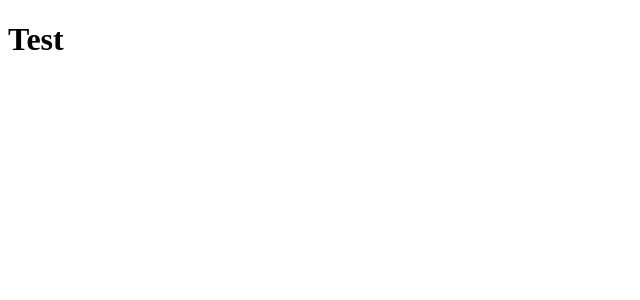
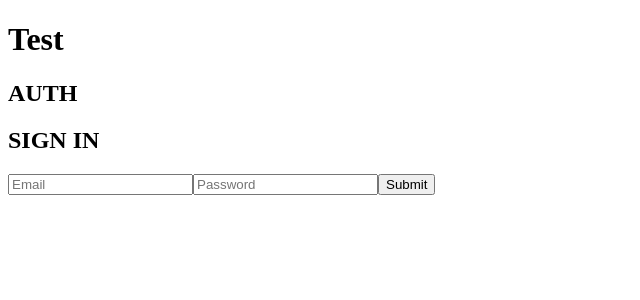
Before and after one commit to ujon/ujon-frontend-react, a React (Create React App) app: page /test in a window 1280 px wide. Shown: the top 300 px of the page, without its empty margins (0-640 px from the left). Built offline with nearby package versions, Linux system fonts and the light colour scheme.

Commit message:
feature: Update {Signin}

```diff
--- a/src/App.js
+++ b/src/App.js
@@ -3,16 +3,21 @@ import { BrowserRouter as Router, Route, Switch } from "react-router-dom";
 // Redux
 import { Provider } from "react-redux";
 import { PersistGate } from "redux-persist/integration/react";
+import { store, persistor } from "./store";
 // Components/pages
 import Home from "./components/pages/Home";
 import Test from "./components/pages/Test";
 
 const App = () => (
+	<Provider store={store}>
+		<PersistGate persistor={persistor}>
 			<Router>
 				<Switch>
 					<Route exact path="/test" component={Test} />
 					<Route path="/" component={Home} />
 				</Switch>
 			</Router>
+		</PersistGate>
+	</Provider>
 );
 export default App;
--- a/src/actions/auth.js
+++ b/src/actions/auth.js
@@ -10,7 +10,27 @@ import {
 } from "./types";
 
 export const signup = async () => {};
-export const signin = () => async (dispatch) => {};
+export const signin = ({ email, password }) => async (dispatch) => {
+	const config = {
+		headers: {
+			"Content-Type": "application/json",
+		},
+	};
+	const body = JSON.stringify({ email, password });
+	try {
+		const res = await axios.post("/auth/signin", body, config);
+		dispatch({
+			type: SIGNIN_SUCCESS,
+			payload: res.data,
+		});
+	} catch (err) {
+		console.error(err);
+		dispatch({
+			type: SIGNIN_FAIL,
+			payload: null,
+		});
+	}
+};
 export const signout = () => (dispatch) => {
 	dispatch({ type: SIGNOUT });
 };
--- a/src/components/auth/Signin.js
+++ b/src/components/auth/Signin.js
@@ -1 +1,57 @@
 import React, { Fragment, useState } from "react";
+import { connect } from "react-redux";
+import PropTypes from "prop-types";
+// Action
+import { signin } from "../../actions/auth";
+
+const SignIn = ({ isAuthenticated, signin }) => {
+	const [signinFrom, setSigninFrom] = useState({
+		email: "",
+		password: "",
+	});
+	const { email, password } = signinFrom;
+
+	// Function
+	const onChange = (e) =>
+		setSigninFrom({ ...signinFrom, [e.target.name]: e.target.value });
+	const onSubmit = async (e) => {
+		e.preventDefault();
+		signin({ email, password });
+	};
+
+	return (
+		<Fragment>
+			<h2>SIGN IN</h2>
+			<form onSubmit={(e) => onSubmit(e)}>
+				<input
+					name="email"
+					type="text"
+					placeholder="Email"
+					value={email}
+					onChange={(e) => onChange(e)}
+					required
+				/>
+				<input
+					name="password"
+					type="password"
+					placeholder="Password"
+					value={password}
+					onChange={(e) => onChange(e)}
+					required
+				/>
+				<input type="submit" value="Submit" />
+			</form>
+		</Fragment>
+	);
+};
+
+SignIn.prototypes = {
+	isAuthenticated: PropTypes.bool,
+	signin: PropTypes.func.isRequired,
+};
+
+const mapStateToProps = (state) => ({
+	isAuthenticated: state.auth.isAuthenticated,
+});
+
+export default connect(mapStateToProps, { signin })(SignIn);
--- a/src/components/pages/Test.js
+++ b/src/components/pages/Test.js
@@ -1,7 +1,14 @@
-import React from "react";
+import React, { Fragment } from "react";
+import SignIn from "../auth/SignIn";
 
 const Test = () => {
-  return <h1>Test</h1>;
+	return (
+		<Fragment>
+			<h1>Test</h1>
+			<h2>AUTH</h2>
+			<SignIn />
+		</Fragment>
+	);
 };
 
 export default Test;
--- a/src/reducers/auth.js
+++ b/src/reducers/auth.js
@@ -9,12 +9,34 @@ import {
 } from "../actions/types";
 
 const initialState = {
-    token: localStorage.getItem('token');
+	token: localStorage.getItem("token"),
 	isAuthenticated: null,
 	loading: true,
-    user: null
+	user: null,
+};
+
+export default function (state = initialState, action) {
+	const { type, payload } = action;
+
+	switch (type) {
+		case SIGNIN_SUCCESS:
+			localStorage.setItem("token", payload.token);
+			return {
+				...state,
+				token: payload.token,
+				isAuthenticated: true,
+				loading: false,
+			};
+		case SIGNIN_FAIL:
+		case SIGNOUT:
+			localStorage.removeItem("token");
+			return {
+				...state,
+				token: null,
+				isAuthenticated: false,
+				loading: false,
+			};
+		default:
+			return state;
 	}
-
-export default function(state = initialState, action){
-
 }
--- a/src/reducers/index.js
+++ b/src/reducers/index.js
@@ -2,12 +2,16 @@ import { combineReducers } from "redux";
 import { persistReducer } from "redux-persist";
 import storage from "redux-persist/lib/storage";
 
+import auth from "./auth";
+
 const rootPersistConfig = {
-  key: "root",
-  storage,
-  whitelist: [],
+	key: "root",
+	storage,
+	whitelist: ["auth"],
 };
 
-const rootReducer = combineReducers({});
+const rootReducer = combineReducers({
+	auth,
+});
 
 export default persistReducer(rootPersistConfig, rootReducer);
```
Lines whose indentation alone changed are shown as unchanged.
